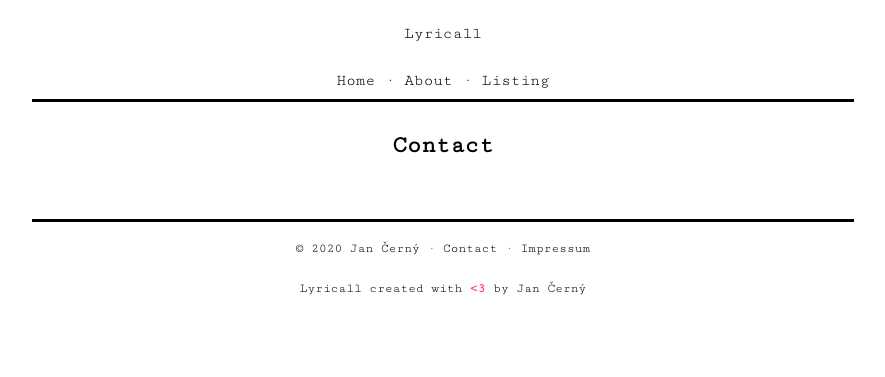
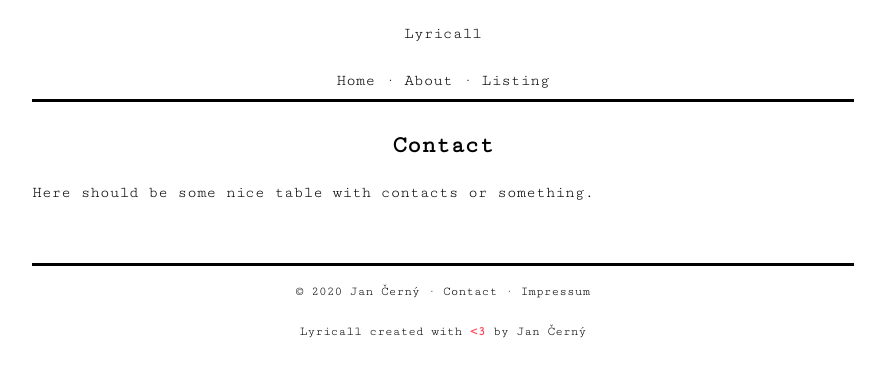
Before and after one commit to yagarea/lyricall, a Jekyll site: the page built from contact.md, in a window 1280 px wide. Shown: the top 377 px of the page, without its empty margins (197-1082 px from the left). Built offline with Jekyll 4.4.1, drawn with Linux system fonts in a browser that asks for light colours.

Commit message:
contact placeholder text

```diff
--- a/contact.md
+++ b/contact.md
@@ -3,3 +3,5 @@ layout: default
 title: Contact
 permalink: /contact/
 ---
+
+Here should be some nice table with contacts or something.
```
